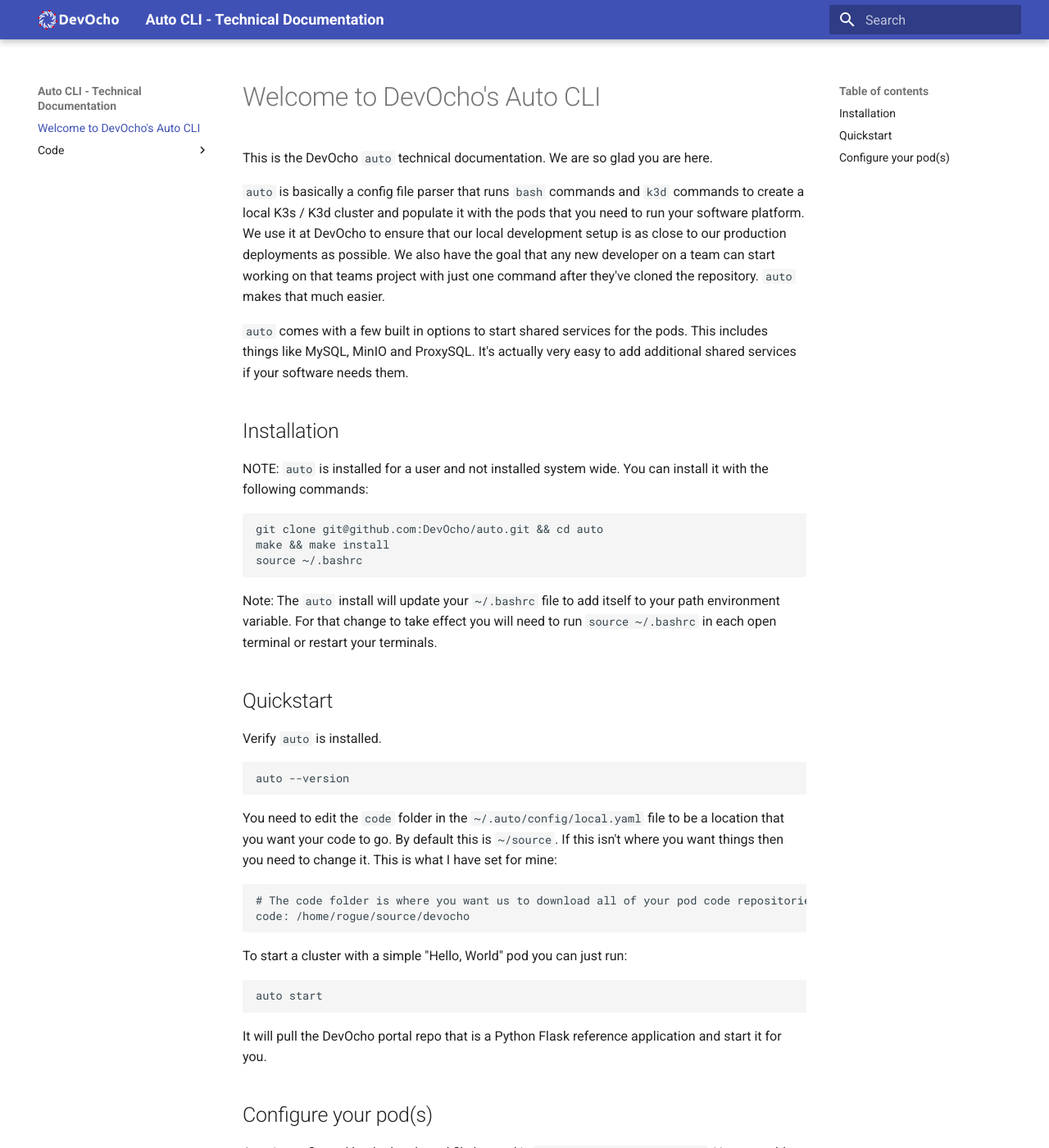
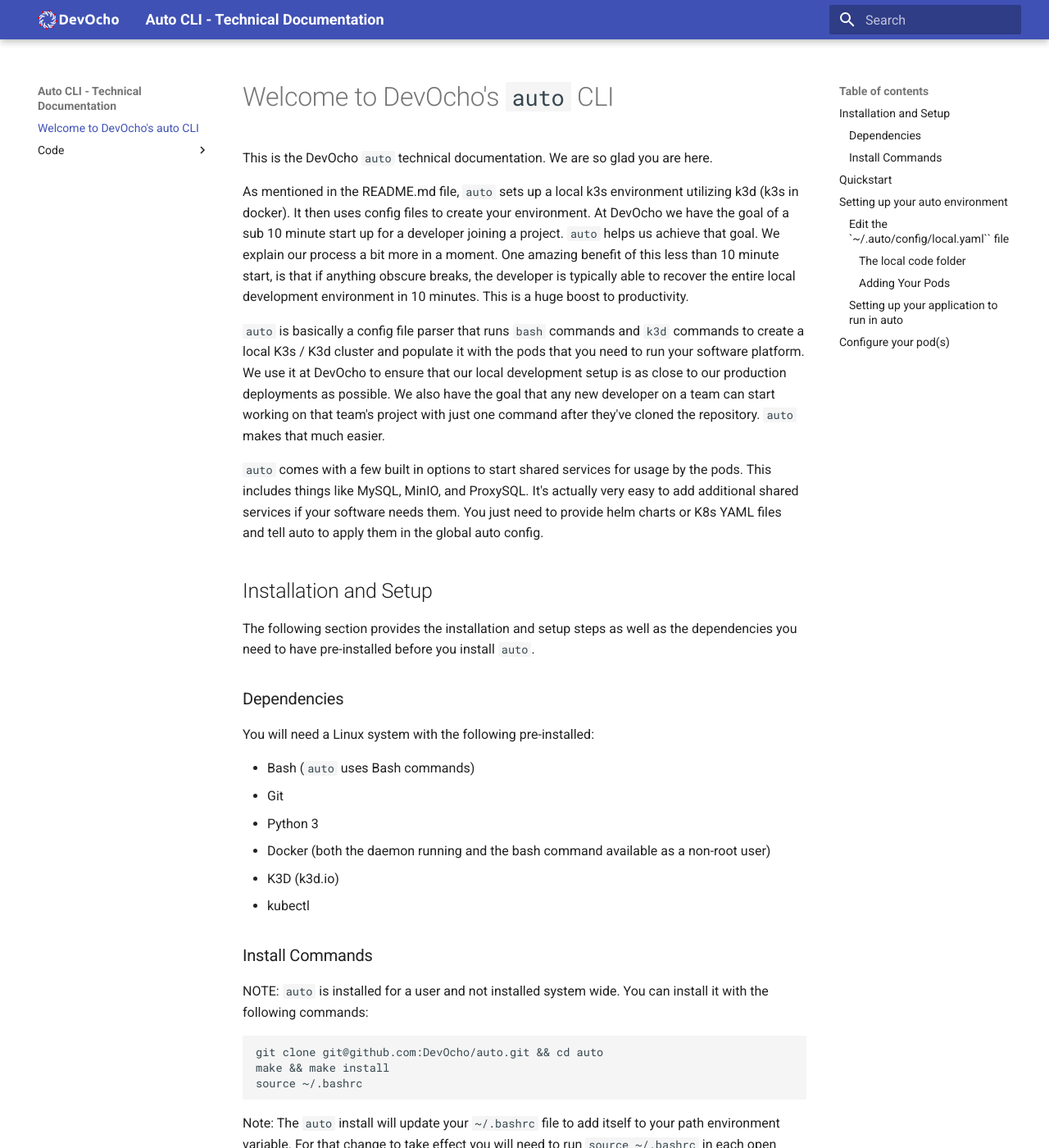
Before and after one commit to DevOcho/auto, an MkDocs documentation site: the page built from docs/index.md, in a window 1280 px wide and 1400 px high. Shown: the whole window at 82% size. Built offline with MkDocs 1.6.1 and Material for MkDocs 9.7.7, drawn with Linux system fonts in a browser that asks for light colours; some of the changed text lies outside the part shown.

Commit message:
fixed a few issues when config params are missing

````diff
--- a/docs/index.md
+++ b/docs/index.md
@@ -1,20 +1,49 @@
-# Welcome to DevOcho's Auto CLI
+# Welcome to DevOcho's `auto` CLI
 
 This is the DevOcho `auto` technical documentation.  We are so glad you are here.
 
-`auto` is basically a config file parser that runs `bash` commands and `k3d` commands
-to create a local K3s / K3d cluster and populate it with the pods that you need to
-run your software platform.  We use it at DevOcho to ensure that our local development
-setup is as close to our production deployments as possible.  We also have the goal that
-any new developer on a team can start working on that teams project with just one command
-after they've cloned the repository.  `auto` makes that much easier.
+As mentioned in the README.md file, `auto` sets up a local k3s environment
+utilizing k3d (k3s in docker).  It then uses config files to create
+your environment.  At DevOcho we have the goal of a sub 10 minute start up
+for a developer joining a project.  `auto` helps us achieve that goal.  We
+explain our process a bit more in a moment.  One amazing
+benefit of this less than 10 minute start, is that if anything obscure
+breaks, the developer is typically able to recover the entire
+local development environment in 10 minutes.  This is a huge boost to
+productivity.
 
-`auto` comes with a few built in options to start shared services for the pods.  This
-includes things like MySQL, MinIO and ProxySQL.  It's actually very easy to add additional
-shared services if your software needs them.
+`auto` is basically a config file parser that runs `bash` commands and `k3d`
+commands to create a local K3s / K3d cluster and populate it with the pods
+that you need to run your software platform.  We use it at DevOcho to ensure
+that our local development setup is as close to our production deployments
+as possible.  We also have the goal that any new developer on a team can
+start working on that team's project with just one command after they've
+cloned the repository.  `auto` makes that much easier.
+
+`auto` comes with a few built in options to start shared services for usage
+by the pods.  This includes things like MySQL, MinIO, and ProxySQL.  It's
+actually very easy to add additional shared services if your software needs them.
+You just need to provide helm charts or K8s YAML files and tell auto to apply
+them in the global auto config.
 
 
-## Installation
+## Installation and Setup
+
+The following section provides the installation and setup steps as well as
+the dependencies you need to have pre-installed before you install `auto`.
+
+### Dependencies
+You will need a Linux system with the following pre-installed:
+
+- Bash (`auto` uses Bash commands)
+- Git
+- Python 3
+- Docker (both the daemon running and the bash command available as a
+  non-root user)
+- K3D (k3d.io)
+- kubectl
+
+### Install Commands
 
 NOTE: `auto` is installed for a user and not installed system wide.
 You can install it with the following commands:
@@ -29,32 +58,98 @@
 variable.  For that change to take effect you will need to run `source ~/.bashrc` in each
 open terminal or restart your terminals.
 
-
-## Quickstart
-
-Verify `auto` is installed.
+You can verify `auto` is installed with the following command:
 
 ```bash
 auto --version
 ```
 
-You need to edit the `code` folder in the `~/.auto/config/local.yaml` file to be a location
-that you want your code to go.  By default this is `~/source`.  If this isn't where you want
-things then you need to change it.  This is what I have set for mine:
+
+## Quickstart
+
+We have a quick start option in the README.md file that can get an auto K3s/K3d
+cluster running on your computer very quickly.  In this guide we are going to
+take a more in-depth step-by-step process to everything.
+
+
+## Setting up your `auto` environment
+
+Once you've installed `auto` you can get up and running with the following steps:
+
+### Edit the `~/.auto/config/local.yaml`` file
+
+#### The local code folder
+
+You need to edit the `code` folder in the `~/.auto/config/local.yaml` file to
+be a location that you want your code to go.  By default this is `~/source`.
+If this isn't where you want things then you need to change it.  This is what
+I have set for mine:
 
 ```bash
 # The code folder is where you want us to download all of your pod code repositories
 code: /home/rogue/source/devocho
 ```
 
-To start a cluster with a simple "Hello, World" pod you can just run:
+#### Adding Your Pods
+
+`auto` checks the `[pods]` section to see which pods you want to run in
+your local k3s cluster.  We assume each pod is in it's own separate git
+repository.
+
+Below is an example to show you how to setup a pod:
+
+```yaml
+pods:
+  - repo: git@github.com:DevOcho/portal.git
+    branch: main
+```
+
+### Setting up your application to run in `auto`
+
+`auto` assumes a microservices environment (but doesn't specifically require
+it).  With that assumption, we need each pod to contain the config files needed
+to run it.  Since each pod is it's own unique git code repository.  We will look
+for the following files/folders in your repo:
+
+```
+/Dockerfile
+/.auto/config.yaml (explained below)
+/.auto/k8s   (if using k8s yaml)
+/.auto/helm  (if using helm charts)
+```
+
+In your pod you will need an `.auto` folder that contains a `config.yaml``
+file that tells auto how you want it to run.  Here is an example of a
+web application pod using a helm chart:
+
+```yaml
+
+---
+# Portal information
+name: portal
+desc: Reference Portal
+version: 0.0.2
+
+# k8s/k3s commands
+command: helm install
+command-args: --set ingress.enabled=true
+
+# Database commands
+seed-command: seed_db.py
+init-command: init_db.py
+```
+
+You can see the repository for this example "portal" pod here:
+[https://github.com/DevOcho/portal] (https://github.com/DevOcho/portal)
+
+`auto` will pull the DevOcho portal repo that is an NginX pod and
+start it for you.
+
+To start the cluster with this a single pod you can just run:
 
 ```bash
 auto start
 ```
-
-It will pull the DevOcho portal repo that is a Python Flask reference application and
-start it for you.
 
 ## Configure your pod(s)
 
````
Also changed, not shown: README.md (+39 -13 lines), 1 other file.
